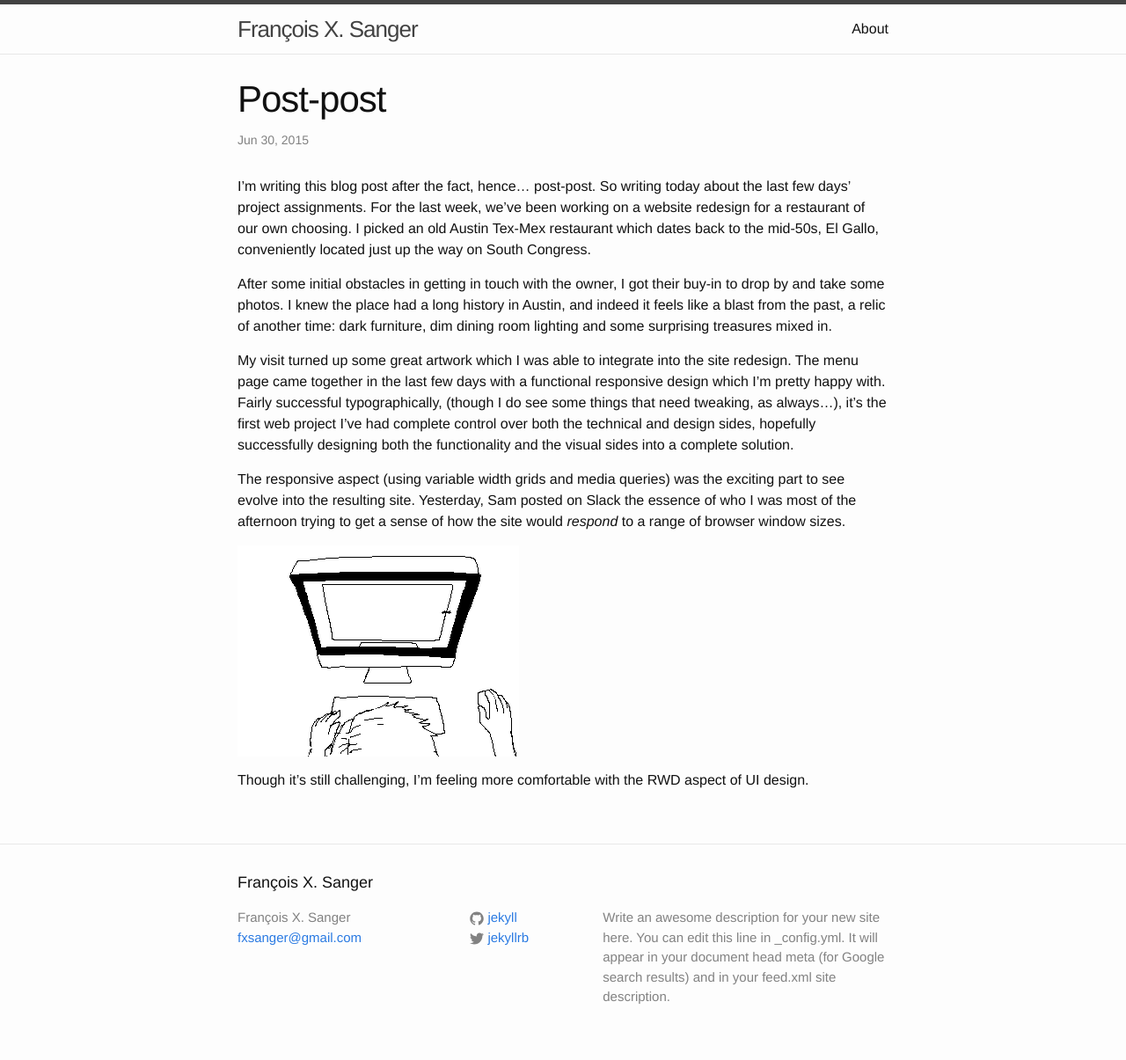
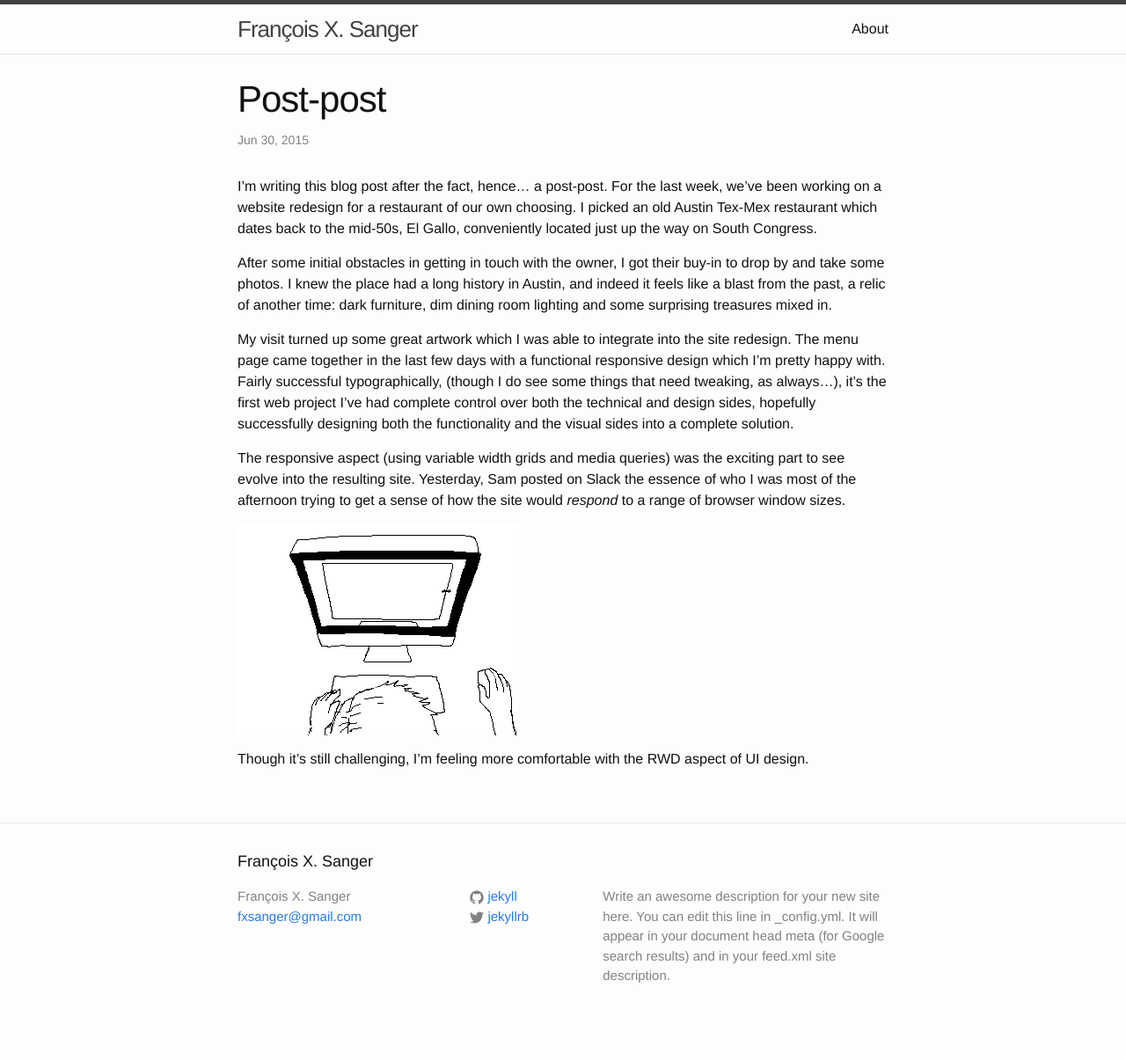
Before and after one commit to fsanger/fsanger.github.io, a Jekyll site: the page built from _posts/2015-06-30-post-post.md, in a window 1280 px wide. Shown: the whole page at 88% size. Built offline with Jekyll 4.4.1, drawn with Linux system fonts in a browser that asks for light colours; after the commit the page ends 1181 px from its top, so only the background shows below that.

Commit message:
reword 06_30 Post

```diff
--- a/_posts/2015-06-30-post-post.md
+++ b/_posts/2015-06-30-post-post.md
@@ -4,7 +4,7 @@ title:  "Post-post"
 date:   2015-06-30
 ---
 
-I’m writing this blog post after the fact, hence… post-post. So writing today about the last few days’ project assignments. For the last week, we’ve been working on a website redesign for a restaurant of our own choosing. I picked an old Austin Tex-Mex restaurant which dates back to the mid-50s, El Gallo, conveniently located just up the way on South Congress.
+I’m writing this blog post after the fact, hence… a post-post. For the last week, we’ve been working on a website redesign for a restaurant of our own choosing. I picked an old Austin Tex-Mex restaurant which dates back to the mid-50s, El Gallo, conveniently located just up the way on South Congress.
 
 After some initial obstacles in getting in touch with the owner, I got their buy-in to drop by and take some photos. I knew the place had a long history in Austin, and indeed it feels like a blast from the past, a relic of another time: dark furniture, dim dining room lighting and some surprising treasures mixed in.
 
@@ -17,4 +17,5 @@ The responsive aspect (using variable width grids and media queries) was the exc
 ![/Animated line drawing loop of someone endlessly resizing a browser screen.](/images/YkbaV.gif)
 
 
+
 Though it’s still challenging, I’m feeling more comfortable with the RWD aspect of UI design.
```
